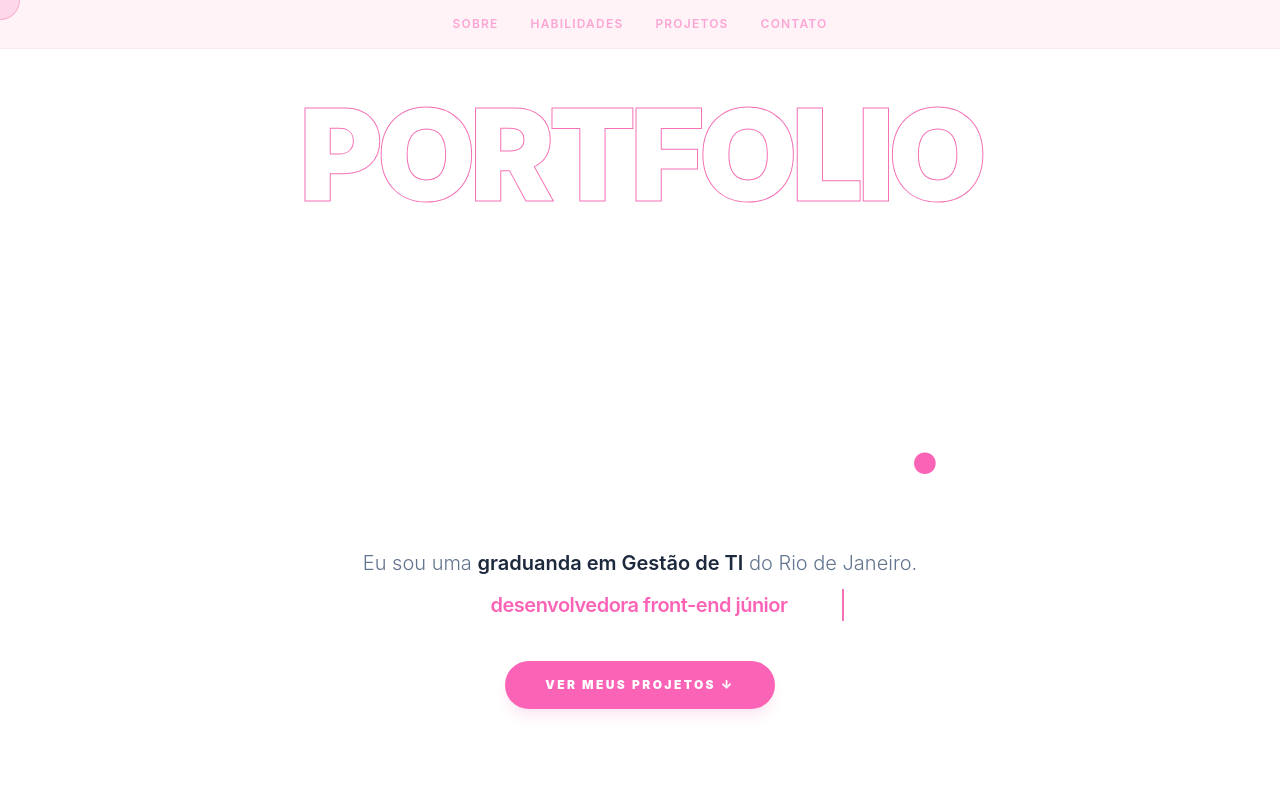
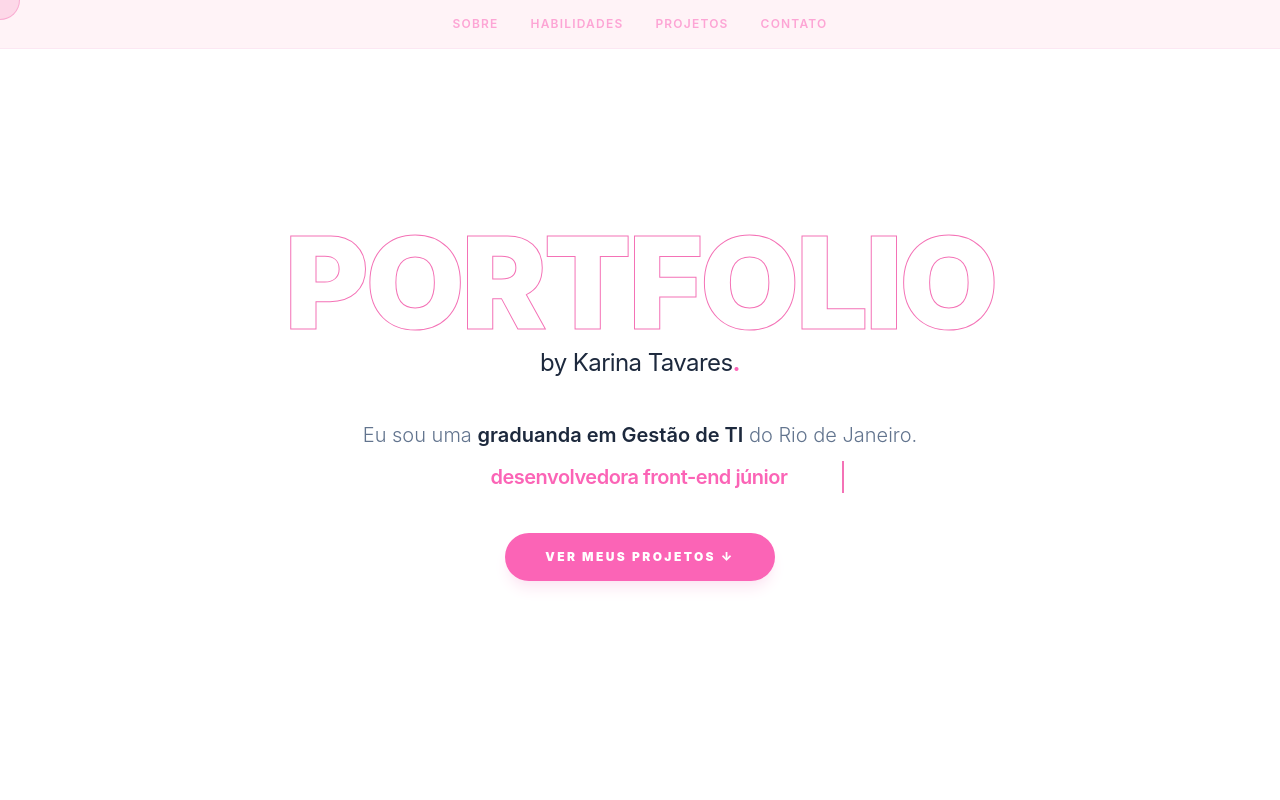
Before and after one commit to Karinatavaress/portfolioKarinaTavares, a React (Vite) app: page / in a window 1280 px wide. Shown: the top 800 px of the page. Built offline with nearby package versions, Linux system fonts and the light colour scheme.

Commit message:
ajuste Header

```diff
--- a/src/App.jsx
+++ b/src/App.jsx
@@ -30,16 +30,16 @@ function App() {
 
       {/* 1. HEADER HERO */}
       <header className="relative min-h-screen flex flex-col items-center justify-center px-8 bg-white text-center overflow-hidden">
-        <div className="relative z-10 space-y-4">
+        <div className="relative z-10 space-y-4"/>
           <div className="relative inline-block">
-            <h1 className="font-playfair text-7xl md:text-9xl tracking-tighter uppercase text-transparent font-black leading-none"
-                style={{ WebkitTextStroke: '1px #f472b6' }}>
-              Portfolio
-            </h1>
-          </div>
-          <p className="font-playfair text-5xl sm:text-7xl md:text-9xl tracking-tighter uppercase text-transparent font-black leading-none">
-            by Karina Tavares<span className="text-pink-400 font-bold">.</span>
-          </p>
+            <h1 className="font-playfair text-4xl sm:text-6xl md:text-9xl tracking-tight uppercase text-transparent font-black leading-none w-full"
+    style={{ WebkitTextStroke: '1px #f472b6' }}>
+  Portfolio
+</h1>
+
+<p className="font-playfair text-xl md:text-2xl text-slate-800 tracking-tight">
+  by Karina Tavares<span className="text-pink-400 font-bold">.</span>
+</p>
 
           <div className="text-lg md:text-xl font-light text-slate-500 max-w-2xl mx-auto pt-10 leading-relaxed space-y-2">
             <p>Eu sou uma <span className="font-semibold text-slate-800">graduanda em Gestão de TI</span> do Rio de Janeiro.</p>
```
